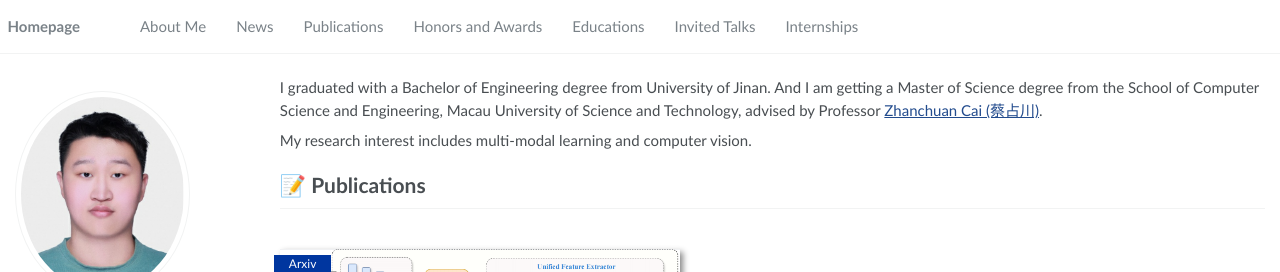
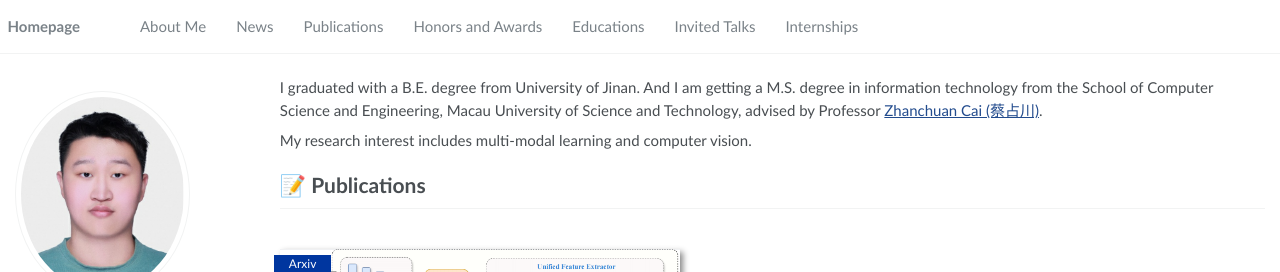
Before and after one commit to Arkitect-z/Arkitect-z.github.io, a Jekyll site: the page built from _pages/about.md, in a window 1280 px wide and 987 px high. Shown: the top 272 px of the window. Built offline with Jekyll 4.4.1, drawn with Linux system fonts in a browser that asks for light colours.

Commit message:
update degree

```diff
--- a/_pages/about.md
+++ b/_pages/about.md
@@ -17,7 +17,7 @@ redirect_from:
 
 <span class='anchor' id='about-me'></span>
 
-I graduated with a Bachelor of Engineering degree from University of Jinan. And I am getting a Master of Science degree from the School of Computer Science and Engineering, Macau University of Science and Technology, advised by Professor [Zhanchuan Cai (蔡占川)](https://www.must.edu.mo/en/scse/staff/cai-zhan-chuan).
+I graduated with a B.E. degree from University of Jinan. And I am getting a M.S. degree in information technology from the School of Computer Science and Engineering, Macau University of Science and Technology, advised by Professor [Zhanchuan Cai (蔡占川)](https://www.must.edu.mo/en/scse/staff/cai-zhan-chuan).
 
 My research interest includes multi-modal learning and computer vision.
 
```
